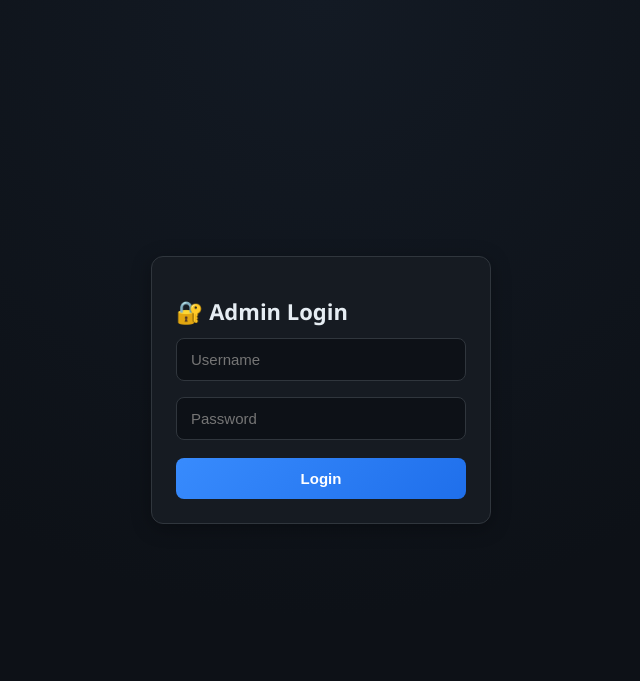
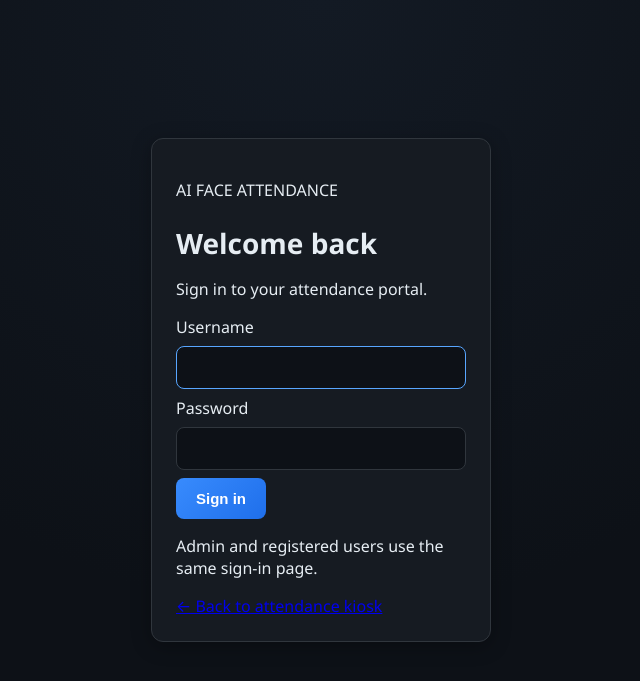
Before and after one commit to thakareatharv49-svg/face-attendance-system, a Flask app: page /login in a window 1280 px wide. Shown: the top 681 px of the page, without its empty margins (319-959 px from the left). Run offline with Flask 3, Linux system fonts and the light colour scheme; parts of the project's set-up code (start-up, migrations or seed data) failed here and were passed over.

Commit message:
Modernize shared admin and user sign-in page

```diff
--- a/templates/login.html
+++ b/templates/login.html
@@ -1,20 +1,4 @@
 <!DOCTYPE html>
-<html>
-<head>
-    <title>Admin Login</title>
-    <link rel="stylesheet" href="{{ url_for('static', filename='style.css') }}">
-</head>
-<body>
-    <div class="login-wrapper">
-        <div class="card login-box">
-            <h1 style="font-size:22px;">🔐 Admin Login</h1>
-            {% if error %}<p class="error-text">{{ error }}</p>{% endif %}
-            <form method="POST">
-                <input type="text" name="username" placeholder="Username" required>
-                <input type="password" name="password" placeholder="Password" required>
-                <button type="submit" class="btn btn-primary" style="width:100%; margin-top:10px;">Login</button>
-            </form>
-        </div>
-    </div>
-</body>
-</html>
+<html lang="en"><head><meta charset="UTF-8"><meta name="viewport" content="width=device-width,initial-scale=1"><title>Sign in · AI Attendance</title><link rel="stylesheet" href="{{ url_for('static', filename='style.css') }}"></head>
+<body><main class="login-wrapper"><section class="card login-box"><p class="eyebrow">AI FACE ATTENDANCE</p><h1>Welcome back</h1><p class="muted">Sign in to your attendance portal.</p>{% if error %}<p class="notice error-text">{{ error }}</p>{% endif %}
+<form method="POST"><label>Username<input type="text" name="username" autocomplete="username" required autofocus></label><label>Password<input type="password" name="password" autocomplete="current-password" required></label><button type="submit" class="btn btn-primary full-width">Sign in</button></form><p class="muted small">Admin and registered users use the same sign-in page.</p><a href="{{ url_for('index') }}">← Back to attendance kiosk</a></section></main></body></html>
```
